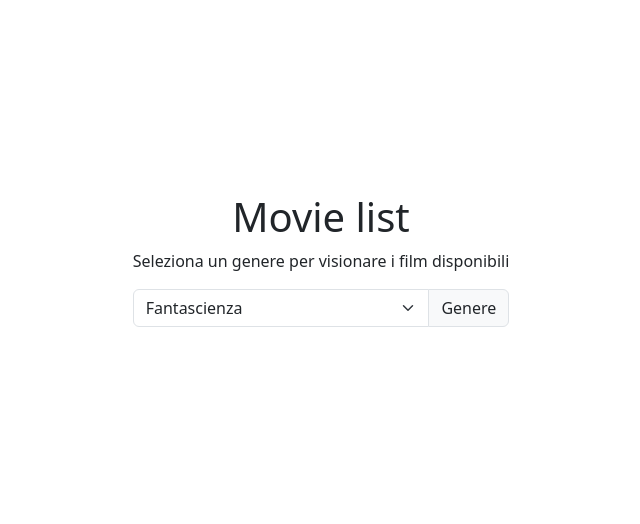
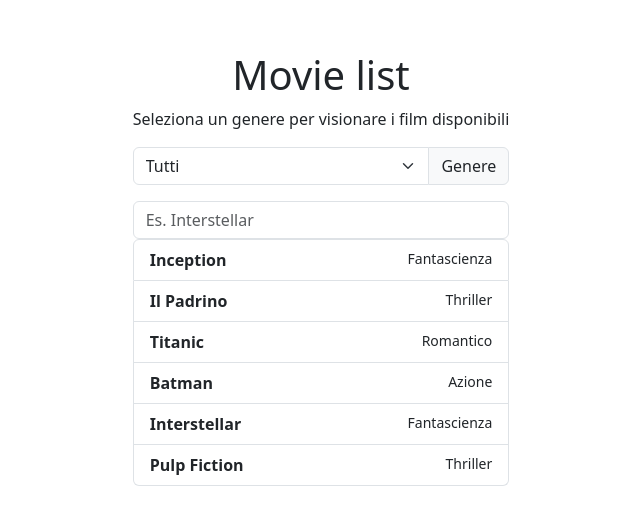
Before and after one commit to Salvo-Raia/react-movie-filter, a React (Vite) app: page / in a window 1280 px wide. Shown: the part 132-656 px from the top of the page, without its empty margins (319-959 px from the left). Built offline with nearby package versions, Linux system fonts and the light colour scheme.

Commit message:
Add search movie by title

```diff
--- a/src/App.jsx
+++ b/src/App.jsx
@@ -20,17 +20,29 @@ export default function App() {
     const movieSelectItems = movieGenres.map((genre, index) => <option key={index} value={genre}>{genre}</option>)
     // Lettura valore select
     const handleGenreSelection = (e) => {setSelectedGenre(e.target.value)}
+    const handleMovieSearch = (e) => {setMovieSearch(e.target.value)}
     // Aggiornamento stato genere
     const [selectedGenre, setSelectedGenre] = useState("");
     const [filteredGenre, setFilteredGenre] = useState(movieList);
-
+    const [movieSearch, setMovieSearch] = useState("");
+    // useEffect e render lista
     useEffect(
       () => {
-        const updatedFilteredGenre = movieList.filter(movie => movie.genre === selectedGenre)
-        setFilteredGenre(updatedFilteredGenre)
+        let updatedFilteredList;
+        // Cerca per genere
+        (selectedGenre === "" || selectedGenre === "Tutti") ? updatedFilteredList = movieList :  updatedFilteredList = movieList.filter(movie => movie.genre === selectedGenre);
+
+        if (movieSearch === "") {
+          updatedFilteredList = movieList;
+        } else {
+          updatedFilteredList = updatedFilteredList.filter(movie => movie.title.toLowerCase().includes(movieSearch.toLocaleLowerCase()));
+        }
+
+        setFilteredGenre(updatedFilteredList);
       },
-      [selectedGenre]
+      [selectedGenre, movieSearch]
     )
+
 
   return <div className='container'>
             <header>
@@ -40,9 +52,13 @@ export default function App() {
             <main>
               <div className="input-group mb-3">
                 <select className="form-select" id="movie-genre-select" value={selectedGenre} onChange={handleGenreSelection}>
+                <option value="Tutti">Tutti</option>
                   {movieSelectItems}
                 </select>
                 <label className="input-group-text" htmlFor="movie-genre-select">Genere</label>
+              </div>
+              <div className="input-group">
+                <input id='cerca-titolo' type="text" className="form-control" placeholder="Es. Interstellar" aria-label="Cerca titolo" aria-describedby="addon-wrapping" onChange={handleMovieSearch} />
               </div>
               <div>
                 <ul className='list-group'>
```
